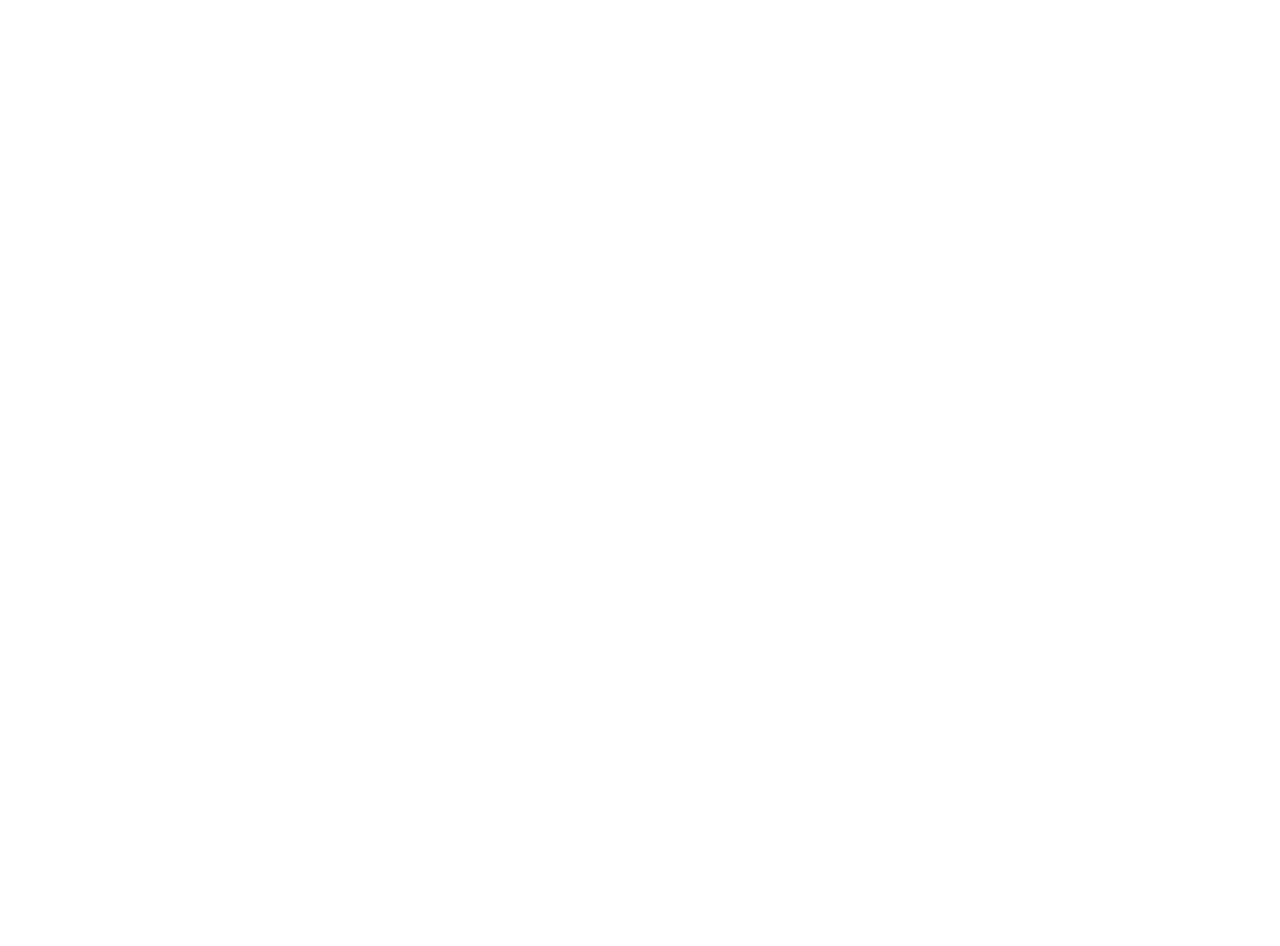
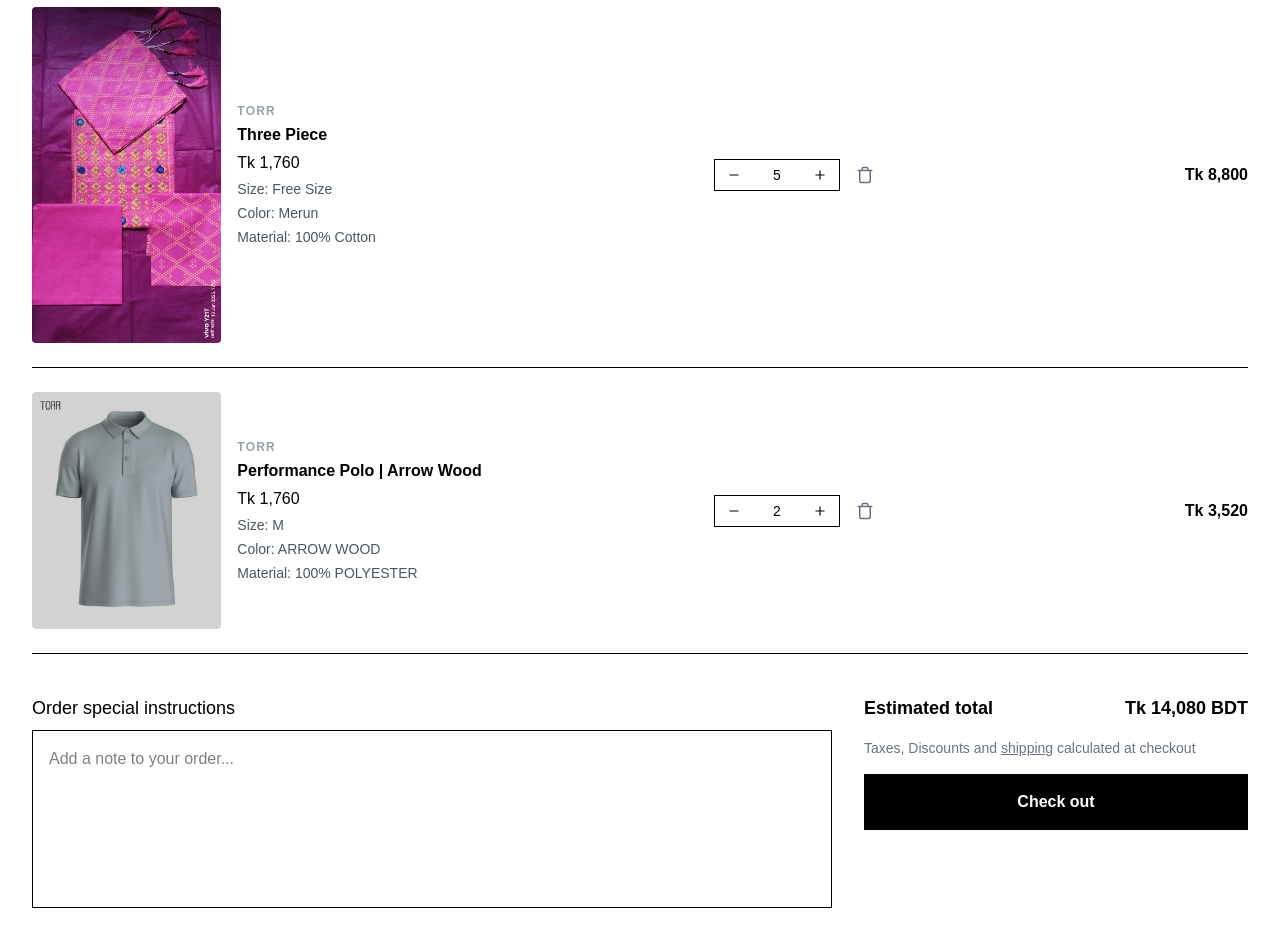
Before and after one commit to Muhtadi23/h-m-fashion, a Next.js app: page /cart in a window 1280 px wide. Before the commit this address had no page. Shown: the part 540-1486 px from the top of the page. Before the commit the page ends 848 px from the top, so only its background shows below. Built offline with nearby package versions, Linux system fonts and the light colour scheme.

Commit message:
cart page

```diff
--- /dev/null
+++ b/src/app/(pages)/cart/page.jsx
@@ -0,0 +1,138 @@
+'use client';
+
+import Image from 'next/image';
+import Link from 'next/link';
+import { FiMinus, FiPlus, FiTrash } from 'react-icons/fi';
+import { useState } from 'react';
+import React from 'react';
+
+const page = () => {
+    const [cart, setCart] = useState([
+        {
+            id: 1,
+            brand: 'TORR',
+            name: 'Kids T-shirt',
+            price: 1760,
+            size: 'XS',
+            color: 'ARROW WOOD',
+            material: '100% POLYESTER',
+            img: '/kids1.webp', // replace with your image path
+            qty: 1,
+        },
+        {
+            id: 2,
+            brand: 'TORR',
+            name: 'Three Piece',
+            price: 1760,
+            size: 'Free Size',
+            color: 'Merun',
+            material: '100% Cotton',
+            img: '/three1.jpg', // replace with your image path
+            qty: 5,
+        },
+        {
+            id: 3,
+            brand: 'TORR',
+            name: 'Performance Polo | Arrow Wood',
+            price: 1760,
+            size: 'M',
+            color: 'ARROW WOOD',
+            material: '100% POLYESTER',
+            img: '/productMan1.webp', // replace with your image path
+            qty: 2,
+        },
+    ]);
+
+    /* ───────────────────────── quantity helpers */
+    const changeQty = (id, delta) =>
+        setCart((p) =>
+            p.map((item) =>
+                item.id === id ? { ...item, qty: Math.max(1, item.qty + delta) } : item
+            )
+        );
+    const removeItem = (id) => setCart((p) => p.filter((item) => item.id !== id));
+    const estimatedTotal = cart.reduce((t, i) => t + i.price * i.qty, 0);
+
+    return (
+        <div className="max-w-7xl mx-auto px-4 md:px-8 py-12">
+            {/* top bar */}
+            <div className="flex items-center justify-between mb-10">
+                <h1 className="text-4xl md:text-5xl font-extrabold">Your cart</h1>
+                <Link href="/" className="underline text-sm md:text-base hover:text-gray-700">
+                    Continue shopping
+                </Link>
+            </div>
+
+            {/* table headings */}
+            <div className="hidden md:grid grid-cols-12 gap-4 text-xs font-medium text-gray-500 border-b pb-3 mb-6 uppercase tracking-widest">
+                <span className="col-span-6">Product</span>
+                <span className="col-span-3 text-center">Quantity</span>
+                <span className="col-span-3 text-right">Total</span>
+            </div>
+
+            {/* cart rows */}
+            {cart.map((item) => (
+                <div key={item.id} className="grid grid-cols-12 gap-4 items-center py-6 border-b last:border-b-0">
+                    {/* product image */}
+                    <div className="col-span-3 md:col-span-2">
+                        <Image src={item.img} width={150} height={150} className="rounded object-cover w-full" alt={item.name} />
+                    </div>
+
+                    {/* product details */}
+                    <div className="col-span-9 md:col-span-4 space-y-1">
+                        <p className="text-xs tracking-widest font-semibold uppercase text-gray-400">{item.brand}</p>
+                        <h3 className="font-semibold">{item.name}</h3>
+                        <p className="font-medium">Tk {item.price.toLocaleString()}</p>
+                        <p className="text-sm text-gray-600">Size: {item.size}</p>
+                        <p className="text-sm text-gray-600">Color: {item.color}</p>
+                        <p className="text-sm text-gray-600">Material: {item.material}</p>
+                    </div>
+
+                    {/* quantity selector */}
+                    <div className="col-span-12 md:col-span-3 flex items-center justify-start md:justify-center mt-4 md:mt-0">
+                        <div className="flex items-center border text-sm">
+                            <button onClick={() => changeQty(item.id, -1)} className="px-3 py-2 hover:bg-gray-100">
+                                <FiMinus />
+                            </button>
+                            <span className="px-5 select-none">{item.qty}</span>
+                            <button onClick={() => changeQty(item.id, 1)} className="px-3 py-2 hover:bg-gray-100">
+                                <FiPlus />
+                            </button>
+                        </div>
+                        <button onClick={() => removeItem(item.id)} className="ml-4 text-gray-500 hover:text-red-600">
+                            <FiTrash size={18} />
+                        </button>
+                    </div>
+
+                    {/* line total */}
+                    <div className="col-span-12 md:col-span-3 text-right font-semibold">Tk {(item.price * item.qty).toLocaleString()}</div>
+                </div>
+            ))}
+
+            {/* footer */}
+            <div className="flex flex-col md:flex-row gap-8 pt-10">
+                {/* order note */}
+                <div className="flex-1">
+                    <label htmlFor="order-note" className="block mb-2 font-medium text-base md:text-lg">
+                        Order special instructions
+                    </label>
+                    <textarea id="order-note" rows={6} className="w-full border p-4 resize-none" placeholder="Add a note to your order..." />
+                </div>
+
+                {/* summary */}
+                <div className="w-full md:max-w-sm md:ml-auto space-y-4">
+                    <div className="flex items-center justify-between text-lg font-semibold">
+                        <span>Estimated total</span>
+                        <span>Tk {estimatedTotal.toLocaleString()} BDT</span>
+                    </div>
+                    <p className="text-sm text-gray-500">
+                        Taxes, Discounts and <span className="underline">shipping</span> calculated at checkout
+                    </p>
+                    <button className="w-full bg-black text-white py-4 font-semibold hover:bg-gray-800 transition">Check out</button>
+                </div>
+            </div>
+        </div>
+    );
+};
+
+export default page;
--- a/src/components/ui/ProductCard/ProductCard.jsx
+++ b/src/components/ui/ProductCard/ProductCard.jsx
@@ -16,10 +16,6 @@
                 rounded-2xl
                 overflow-hidden
                 shadow-md
-                transition-transform
-                duration-300
-                hover:shadow-xl
-                hover:-translate-y-1
                 bg-white
             "
         >
@@ -31,7 +27,7 @@
                         alt="Default Image"
                         fill
                         sizes="(max-width: 768px) 100vw, 320px"
-                        className="object-cover transition-opacity duration-300 group-hover:opacity-0"
+                        className="object-cover group-hover:opacity-0"
                         priority
                     />
                 )}
@@ -42,7 +38,7 @@
                         alt="Hover Image"
                         fill
                         sizes="(max-width: 768px) 100vw, 320px"
-                        className="object-cover absolute top-0 left-0 transition-opacity duration-300 opacity-0 group-hover:opacity-100"
+                        className="object-cover absolute top-0 left-0 opacity-0 group-hover:opacity-100"
                         priority
                     />
                 )}
@@ -63,14 +59,13 @@
                 type="button"
                 className="
                     w-full
-                    border-t border-gray-200 cursor-pointer
+                    border-t border-gray-200
                     flex items-center justify-center gap-2
                     px-6 py-4
                     text-sm md:text-base
                     font-medium
                     text-gray-700
-                    hover:bg-gray-200
-                    transition-colors
+                    bg-white
                 "
             >
                 <FiShoppingCart className="text-base md:text-lg" />
```
